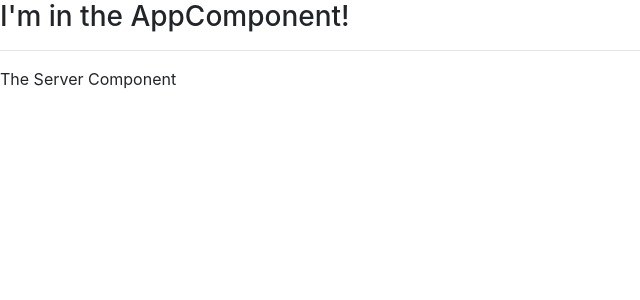
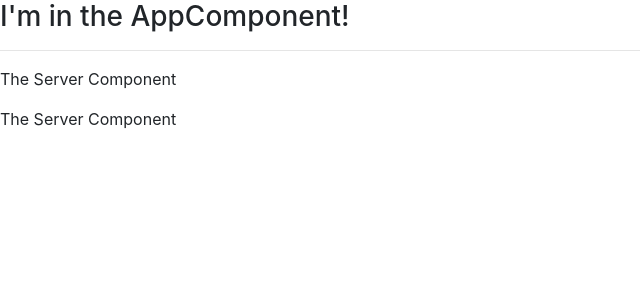
Before and after one commit to manuelvargastapia/academind_course_project, an Angular app: page / in a window 1280 px wide. Shown: the top 300 px of the page, without its empty margins (0-640 px from the left). Built offline with nearby package versions, Linux system fonts and the light colour scheme.

Commit message:
Create via CLI a new component and include it in root html

```diff
--- a/src/app/app.component.html
+++ b/src/app/app.component.html
@@ -1,3 +1,3 @@
 <h3>I'm in the AppComponent!</h3>
 <hr />
-<app-server></app-server>
+<app-servers></app-servers>
--- a/src/app/app.module.ts
+++ b/src/app/app.module.ts
@@ -3,9 +3,10 @@
 
 import { AppComponent } from "./app.component";
 import { ServerComponent } from "./server/server.component";
+import { ServersComponent } from './servers/servers.component';
 
 @NgModule({
-  declarations: [AppComponent, ServerComponent],
+  declarations: [AppComponent, ServerComponent, ServersComponent],
   imports: [BrowserModule],
   providers: [],
   bootstrap: [AppComponent]
--- /dev/null
+++ b/src/app/servers/servers.component.html
@@ -0,0 +1,2 @@
+<app-server></app-server>
+<app-server></app-server>
--- /dev/null
+++ b/src/app/servers/servers.component.ts
@@ -0,0 +1,15 @@
+import { Component, OnInit } from '@angular/core';
+
+@Component({
+  selector: 'app-servers',
+  templateUrl: './servers.component.html',
+  styleUrls: ['./servers.component.css']
+})
+export class ServersComponent implements OnInit {
+
+  constructor() { }
+
+  ngOnInit() {
+  }
+
+}
```
Also changed, not shown: src/app/servers/servers.component.css (added).
